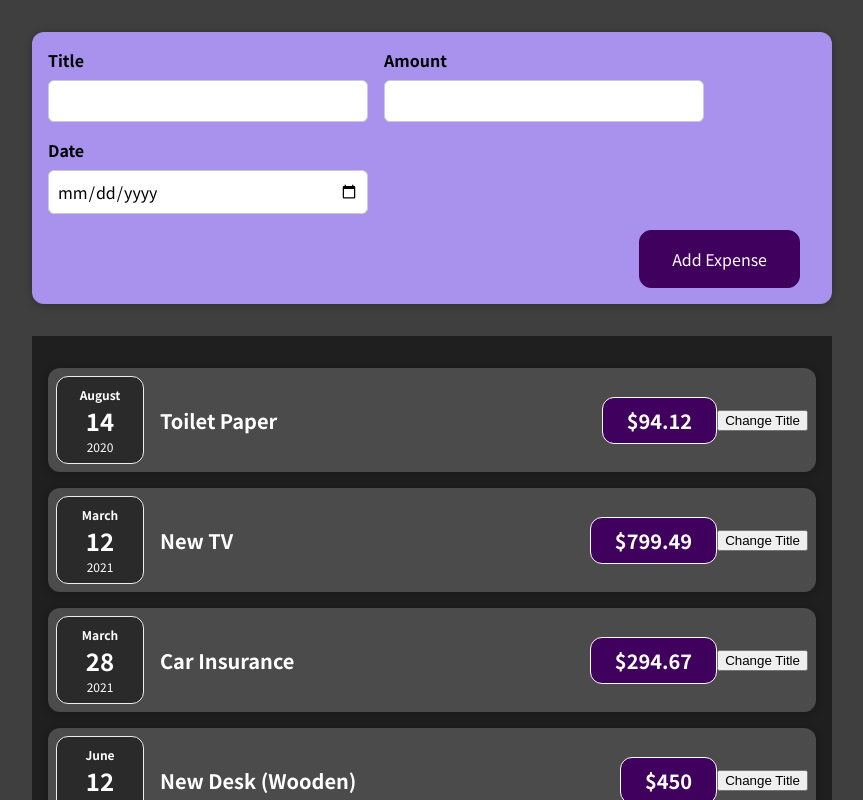
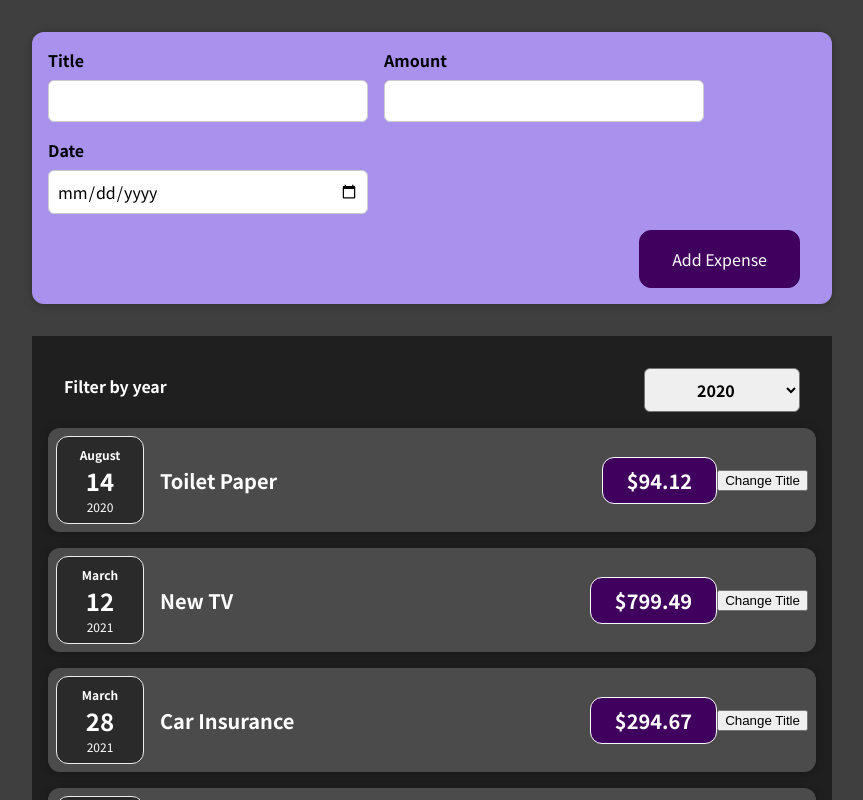
Before and after one commit to oaat9309/udemy-react, a React (Create React App) app: page / in a window 1280 px wide. Shown: the top 800 px of the page, without its empty margins (208-1071 px from the left). Built offline with nearby package versions, Linux system fonts and the light colour scheme.

Commit message:
feat: Added filter for expense (09.11)

```diff
--- a/src/App.js
+++ b/src/App.js
@@ -25,9 +25,14 @@
     },
   ];
 
+  const addExpenseHandler = (expense) => {
+    console.log("In App.js");
+    console.log(expense);
+  };
+
   return (
     <div>
-      <NewExpense />
+      <NewExpense onAddExpense={addExpenseHandler} />
       <Expenses items={expenses} />
     </div>
   );
--- /dev/null
+++ b/src/components/Expenses/ExpenseFilter.css
@@ -0,0 +1,24 @@
+.expenses-filter {
+  color: white;
+  padding: 0 1rem;
+}
+
+.expenses-filter__control {
+  display: flex;
+  width: 100%;
+  align-items: center;
+  justify-content: space-between;
+  margin: 1rem 0;
+}
+
+.expenses-filter label {
+  font-weight: bold;
+  margin-bottom: 0.5rem;
+}
+
+.expenses-filter select {
+  font: inherit;
+  padding: 0.5rem 3rem;
+  font-weight: bold;
+  border-radius: 6px;
+}
--- /dev/null
+++ b/src/components/Expenses/ExpenseFilter.jsx
@@ -0,0 +1,24 @@
+import React from "react";
+import "./ExpenseFilter.css";
+
+const ExpenseFilter = (props) => {
+  const dropDownChangeHandler = (e) => {
+    props.onChangeFilter(e.target.value);
+  };
+
+  return (
+    <div className="expenses-filter">
+      <div className="expenses-filter__control">
+        <label>Filter by year</label>
+        <select onChange={dropDownChangeHandler} value={props.selected}>
+          <option value="2022">2022</option>
+          <option value="2021">2021</option>
+          <option value="2020">2020</option>
+          <option value="2019">2019</option>
+        </select>
+      </div>
+    </div>
+  );
+};
+
+export default ExpenseFilter;
--- a/src/components/Expenses/Expenses.jsx
+++ b/src/components/Expenses/Expenses.jsx
@@ -1,10 +1,22 @@
-import React from "react";
+import React, { useState } from "react";
 import "./Expenses.css";
 import ExpenseItem from "./ExpenseItem";
+import ExpenseFilter from "./ExpenseFilter";
 
 const Expenses = (props) => {
+  const [filteredYear, setFilteredYear] = useState("2020");
+
+  const filterChangeHandler = (selectedYear) => {
+    setFilteredYear(selectedYear);
+  };
+
   return (
+    <div>
       <div className="expenses">
+        <ExpenseFilter
+          onChangeFilter={filterChangeHandler}
+          selected={filteredYear}
+        />
         <ExpenseItem
           title={props.items[0].title}
           amount={props.items[0].amount}
@@ -26,6 +38,7 @@
           date={props.items[3].date}
         ></ExpenseItem>
       </div>
+    </div>
   );
 };
 
--- a/src/components/NewExpense/ExpenseForm.jsx
+++ b/src/components/NewExpense/ExpenseForm.jsx
@@ -1,7 +1,7 @@
 import React, { useState } from "react";
 import "./ExpenseForm.css";
 
-const ExpenseForm = () => {
+const ExpenseForm = (props) => {
   const [enteredTitle, setEnteredTitle] = useState("");
   const [enteredAmount, setEnteredAmount] = useState("");
   const [enteredDate, setEnteredDate] = useState("");
@@ -51,7 +51,7 @@
       date: new Date(enteredDate),
     };
 
-    console.log(expenseData);
+    props.onSaveExpenseData(expenseData);
     setEnteredTitle("");
     setEnteredAmount("");
     setEnteredDate("");
--- a/src/components/NewExpense/NewExpense.jsx
+++ b/src/components/NewExpense/NewExpense.jsx
@@ -2,10 +2,18 @@
 import "./NewExpense.css";
 import ExpenseForm from "./ExpenseForm";
 
-const NewExpense = () => {
+const NewExpense = (props) => {
+  const SaveExpenseDataHandler = (enteredExpenseData) => {
+    const expenseData = {
+      ...enteredExpenseData,
+      id: Math.random().toString(),
+    };
+    props.onAddExpense(expenseData);
+  };
+
   return (
     <div className="new-expense">
-      <ExpenseForm />
+      <ExpenseForm onSaveExpenseData={SaveExpenseDataHandler} />
     </div>
   );
 };
```
Lines whose indentation alone changed are shown as unchanged.
